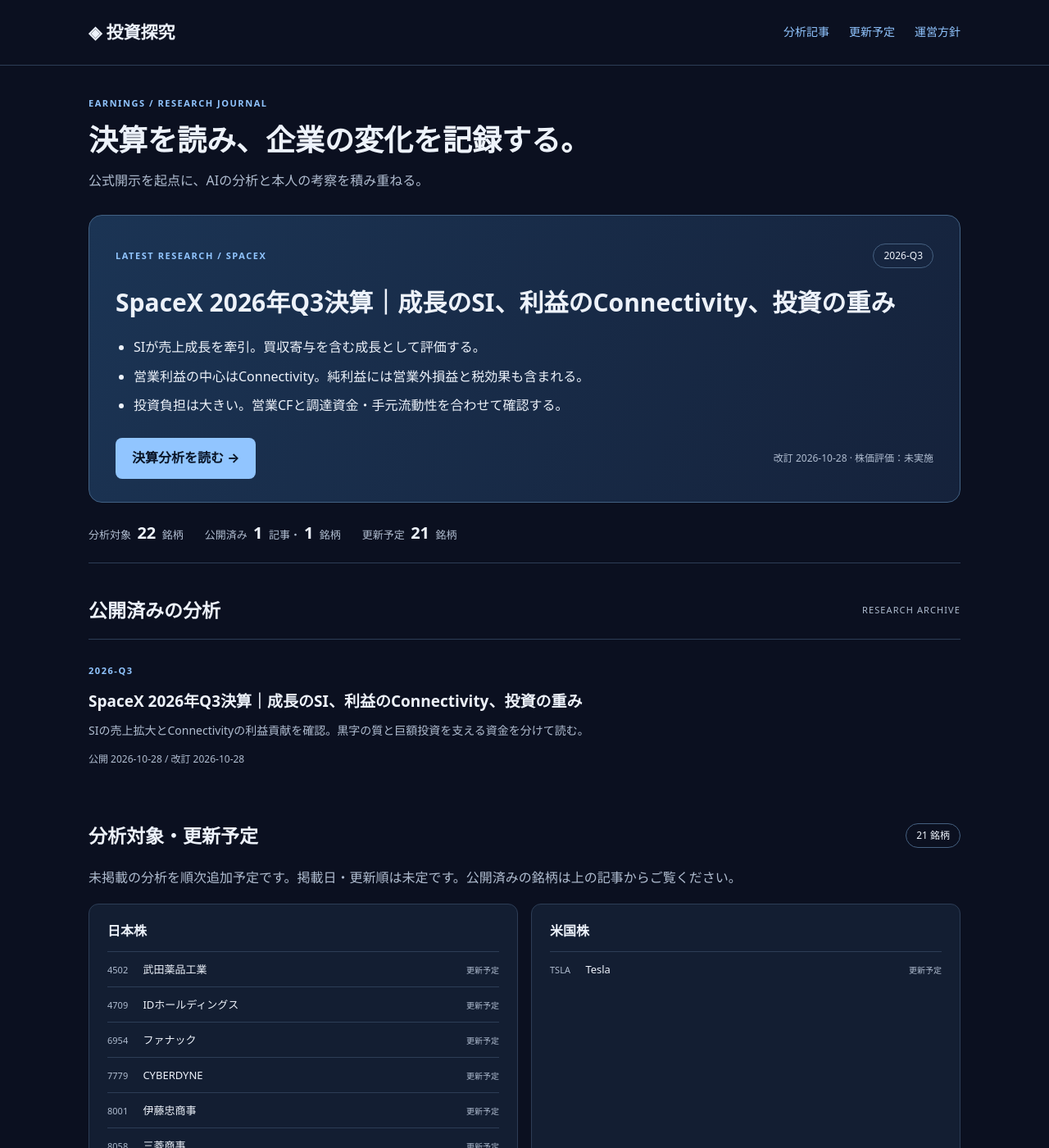
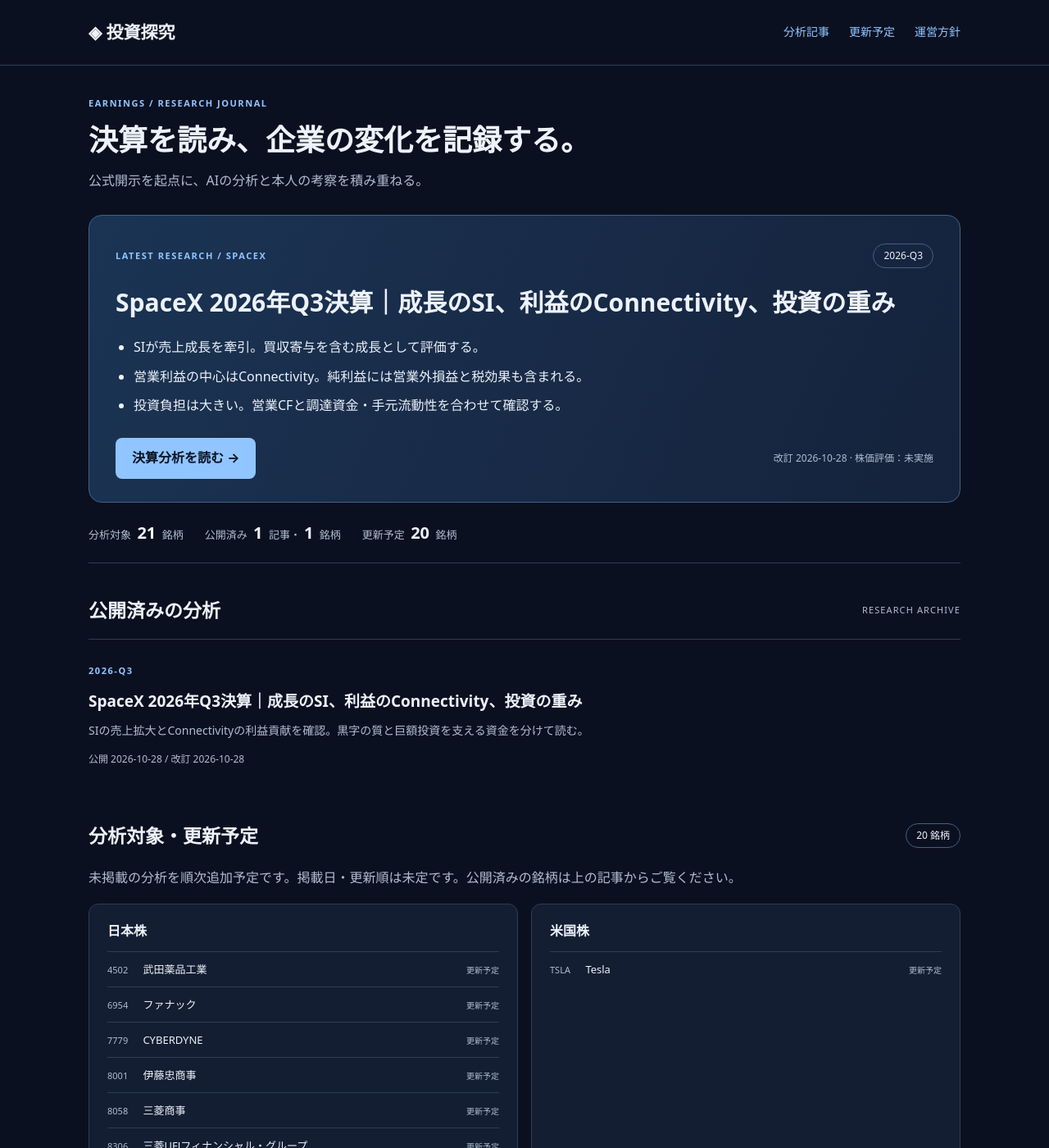
Before and after one commit to nick-shu3/investment-tankyu, a Jekyll site: the page built from index.html, in a window 1280 px wide and 1400 px high. Shown: the whole window at 82% size. Built offline with Jekyll 4.4.1, drawn with Linux system fonts in a browser that asks for light colours.

Commit message:
Exclude ID Holdings and add verified earnings calendar: _data/companies.json

```diff
--- a/_data/companies.json
+++ b/_data/companies.json
@@ -17,13 +17,6 @@
     "id": "takeda",
     "name": "武田薬品工業",
     "ticker": "4502",
-    "type": "日本株",
-    "description": "日本株"
-  },
-  {
-    "id": "id-holdings",
-    "name": "IDホールディングス",
-    "ticker": "4709",
     "type": "日本株",
     "description": "日本株"
   },
```
